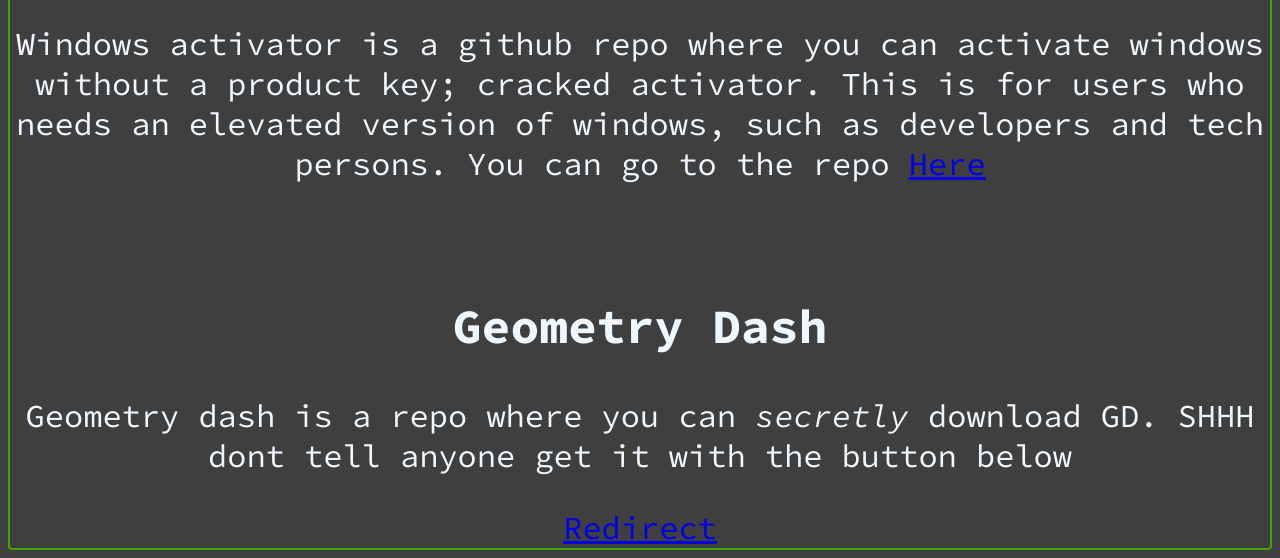
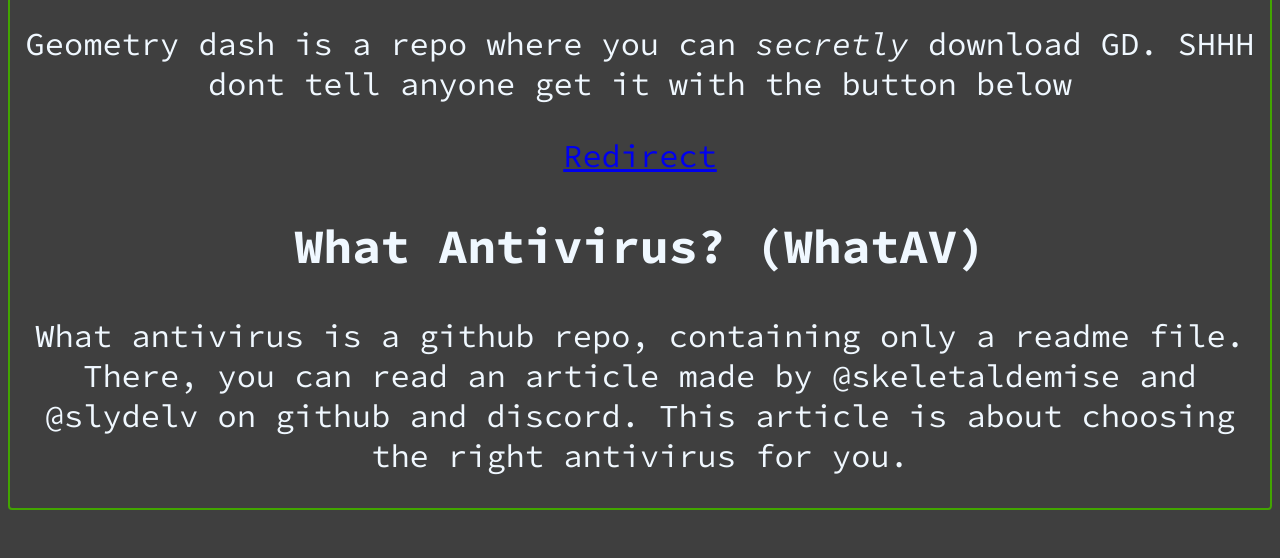
Before and after one commit to pixelated11/pixelated.github.io, a plain HTML site: page repos.html in a window 1280 px wide. Shown: the part 672-1230 px from the top of the page. After the commit the page ends 1190 px from the top, so only its background shows below. Drawn offline with Linux system fonts and the light colour scheme; a web font is replaced by a local one.

Commit message:
Update repos.html to include new repository
Added new repository section for 'What Antivirus?' with a description.

```diff
--- a/repos.html
+++ b/repos.html
@@ -24,20 +24,17 @@
             github repository by clicking the link below.
         </p>
         <a href="https://github.com/pixelated11/termux-setup-script">Here</a>
-        <br>
-        <h2>Windows Activator</h2>
-        <p>
-            Windows activator is a github repo where you can activate windows without a product key; cracked activator.
-            This is for users who needs an elevated version of windows, such as developers and tech persons. You can
-            go to the repo <a href="https://github.com/pixelated11/Windows-Activator">Here</a>
-        </p>
-        <br>
         <h2>Geometry Dash</h2>
         <p>
             Geometry dash is a repo where you can <i>secretly</i> download GD. SHHH dont tell anyone
             get it with the button below
         </p>
         <a href="https://github.com/pixelated11/geometry-dash">Redirect</a>
+        <br>
+        <h2>What Antivirus? (WhatAV)</h2>
+        <p>
+            What antivirus is a github repo, containing only a readme file. There, you can read an article made by @skeletaldemise and @slydelv on github and discord. This article is about choosing the right antivirus for you.
+        </p>
     </div>
 </body>
 
```
